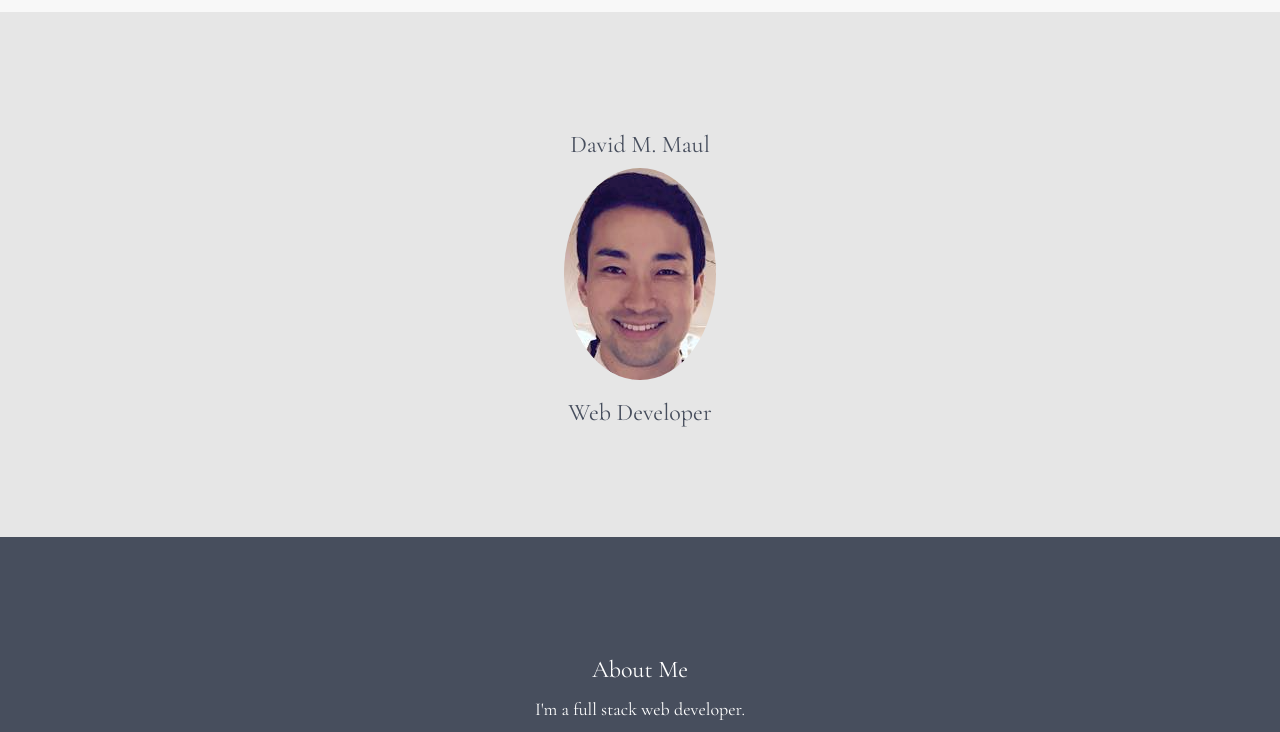
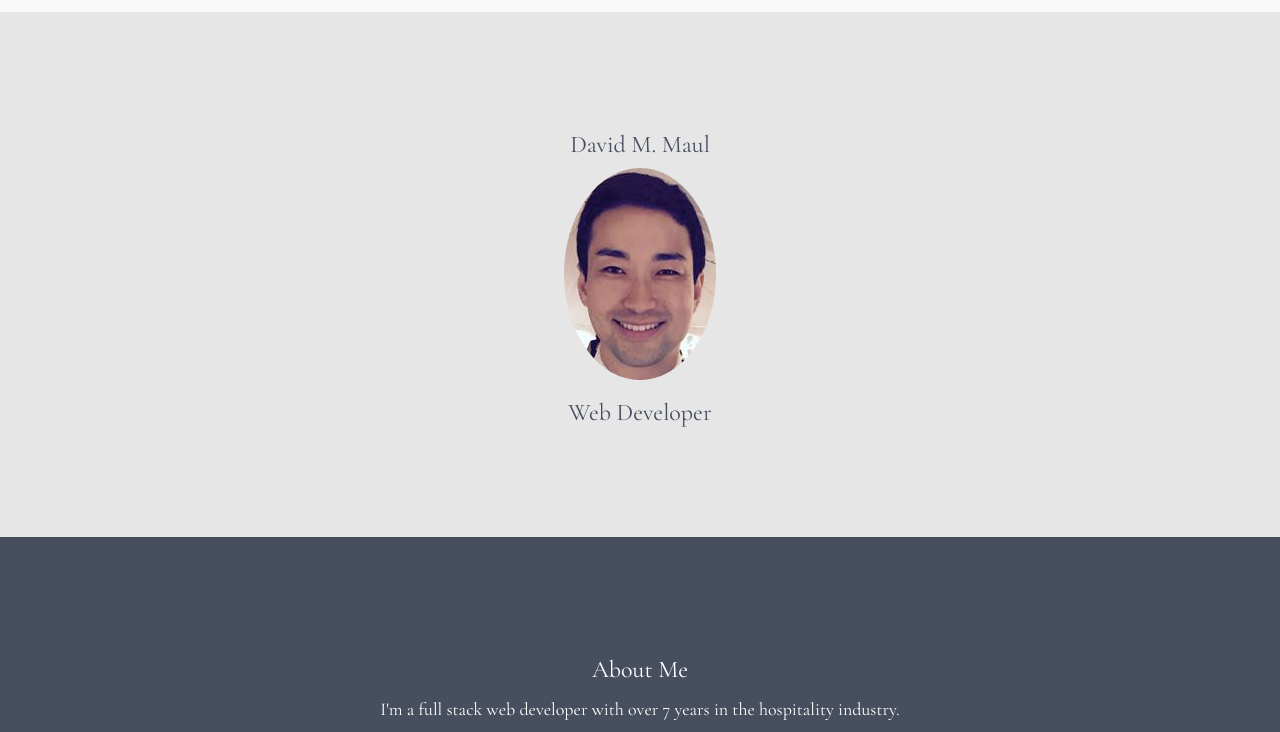
Before and after one commit to dmaul12/dmaul12.github.io, a plain HTML site: page index.html in a window 1280 px wide. Shown: the part 68-800 px from the top of the page. Drawn offline with nearby package versions, Linux system fonts and the light colour scheme.

Commit message:
updated info

```diff
--- a/index.html
+++ b/index.html
@@ -38,7 +38,7 @@
 
 <div id="me" class="container-fluid bg-2 text-center">
   <h3>About Me</h3>
-  <p>I'm a full stack web developer.  </p>
+  <p>I'm a full stack web developer with over 7 years in the hospitality industry.</p>
   <h3>Skills</h3>
   <p>JavaScript | jQuery | HTML | NodeJS | ExpressJS | PostgresSQL | MongoDB | React | Ruby |</p>
  <!--  <a href="#" class="btn btn-default btn-lg">Search</a> -->
```
